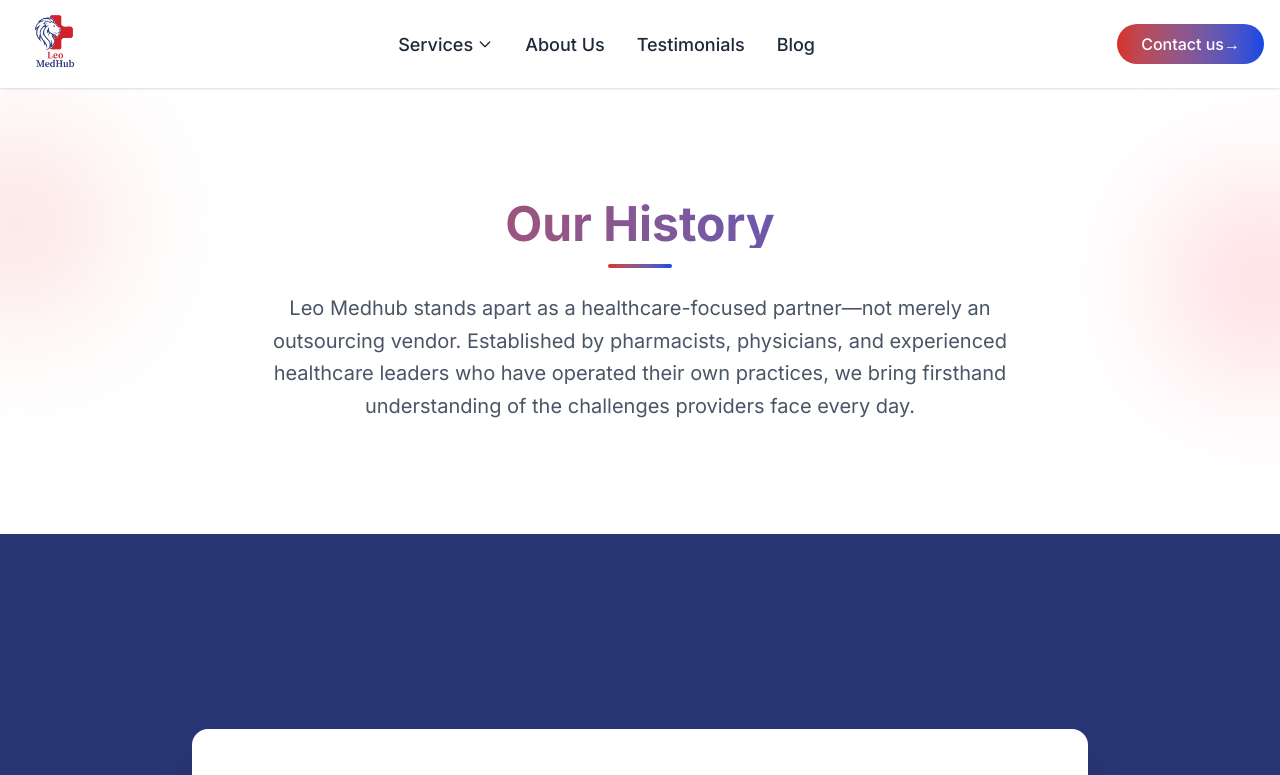
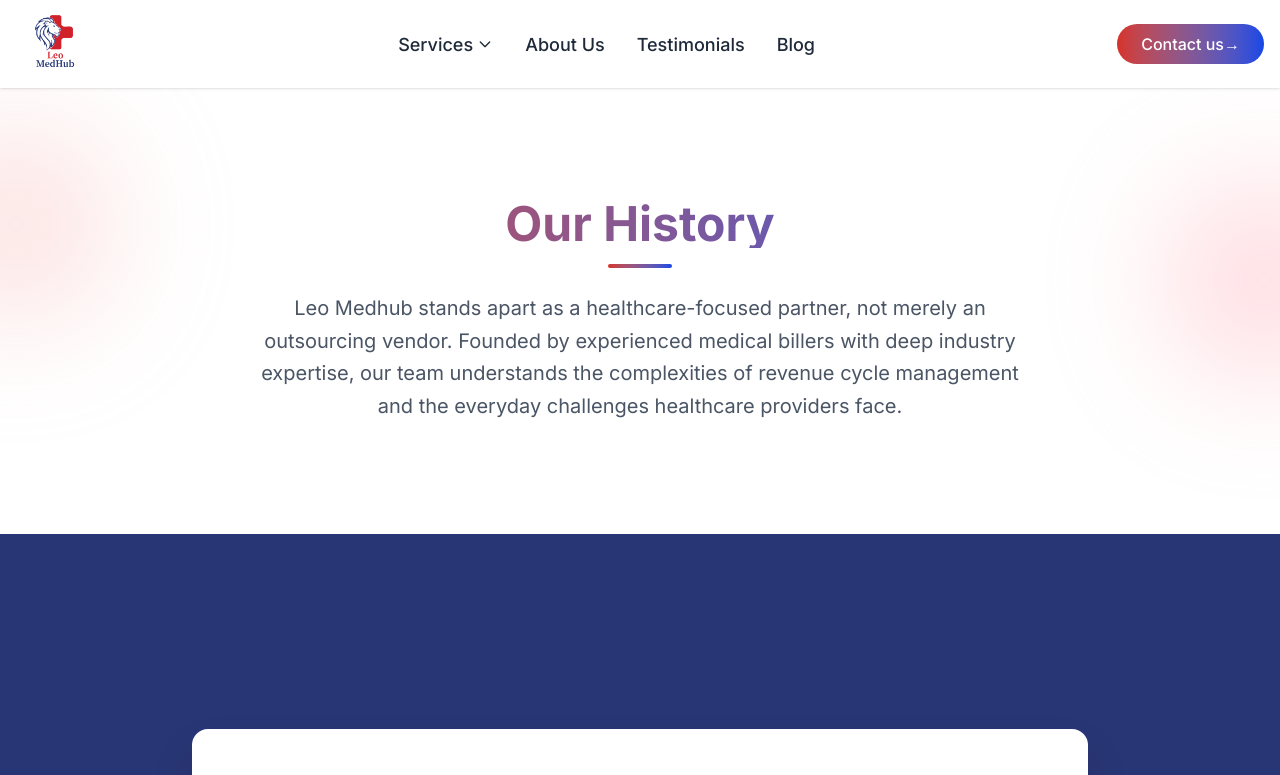
Before and after one commit to appiallc/Leo-Medhub, a Next.js app: page /aboutUs in a window 1280 px wide. Shown: the top 775 px of the page. Built offline with nearby package versions, Linux system fonts and the light colour scheme.

Commit message:
about and header

```diff
--- a/app/aboutUs/component/companyStats/index.jsx
+++ b/app/aboutUs/component/companyStats/index.jsx
@@ -19,7 +19,7 @@ export default function CompanyStats() {
                 "Over 60 specialties",
                 "Over 60 EHR Software systems experience"
               ].map((item, index) => (
-                <li className="flex items-start gap-4">
+                <li key={index} className="flex items-start gap-4">
                   <span className="mt-1 flex h-6 w-6 shrink-0 items-center justify-center rounded-md bg-red-600 text-white">
                     <FaCheck size={12} />
                   </span>
@@ -42,7 +42,7 @@ export default function CompanyStats() {
                 "Serving over 6,000 providers",
                 "30 companies in healthcare including multispecialty clinics, pharmacies, IPA’s and much more!"
               ].map((item, index) => (
-                <li className="flex items-start gap-4">
+                <li key={index} className="flex items-start gap-4">
                   <span className="mt-1 flex h-6 w-6 shrink-0 items-center justify-center rounded-md bg-red-600 text-white">
                     <FaCheck size={12} />
                   </span>
--- a/app/aboutUs/component/ourHistory/index.jsx
+++ b/app/aboutUs/component/ourHistory/index.jsx
@@ -21,10 +21,7 @@ export default function OurHistory() {
 
         {/* Description */}
         <p className="mx-auto mt-6 max-w-3xl text-base leading-relaxed text-gray-600 sm:text-lg lg:text-xl">
-          Leo Medhub stands apart as a healthcare-focused partner—not merely
-          an outsourcing vendor. Established by pharmacists, physicians, and
-          experienced healthcare leaders who have operated their own practices,
-          we bring firsthand understanding of the challenges providers face every day.
+        Leo Medhub stands apart as a healthcare-focused partner, not merely an outsourcing vendor. Founded by experienced medical billers with deep industry expertise, our team understands the complexities of revenue cycle management and the everyday challenges healthcare providers face.
         </p>
       </div>
     </section>
--- a/app/home/components/autoPlay/index.jsx
+++ b/app/home/components/autoPlay/index.jsx
@@ -61,8 +61,8 @@ export default function AutoHero() {
       <div className="absolute inset-0 bg-gradient-to-b from-black/45 via-black/40 to-black/45"></div>
 
 
-      {/* CONTENT */}
-      <div className="relative z-10 max-w-4xl mx-8 px-6 h-full flex flex-col justify-center">
+      {/* CONTENT - bottom left */}
+      <div className="relative z-10 max-w-4xl mx-8 px-6 h-full flex flex-col justify-end pb-12 md:pb-16">
         <h1 className="text-4xl md:text-6xl text-[#293675] font-extrabold leading-tight">
           {slide.title1}{" "}
           <span className="text-red-700">{slide.title2}</span>{" "}
```
